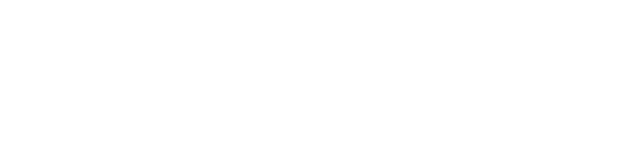
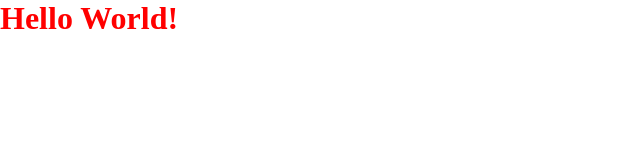
Before and after one commit to ProkopevDM/rsschool-cv, a plain HTML site: page index.html in a window 1280 px wide. Shown: the whole page, without its empty margins (0-640 px from the left). Drawn offline with Linux system fonts and the light colour scheme.

Commit message:
feat: added basic html and css templates

```diff
--- a/index.html
+++ b/index.html
@@ -4,9 +4,10 @@
 	<meta charset="UTF-8">
 	<meta http-equiv="X-UA-Compatible" content="IE=edge">
 	<meta name="viewport" content="width=device-width, initial-scale=1.0">
+	<link rel="stylesheet" href="style.css">
 	<title>Document</title>
 </head>
 <body>
-
+	<h1>Hello World!</h1>
 </body>
 </html>
--- a/style.css
+++ b/style.css
@@ -0,0 +1,8 @@
+* {
+	margin: 0;
+	padding: 0;
+}
+
+h1 {
+	color: red
+}
```
Also changed, not shown: 1 other file.
